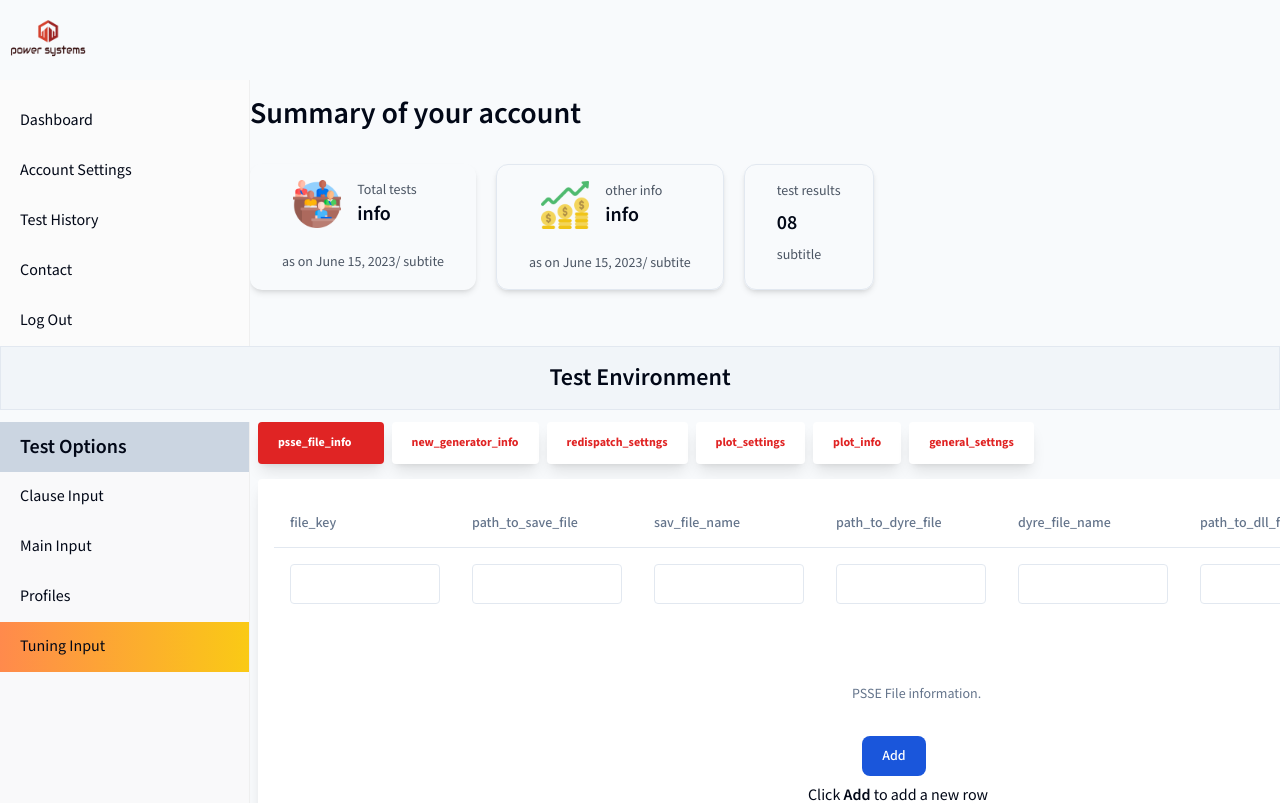
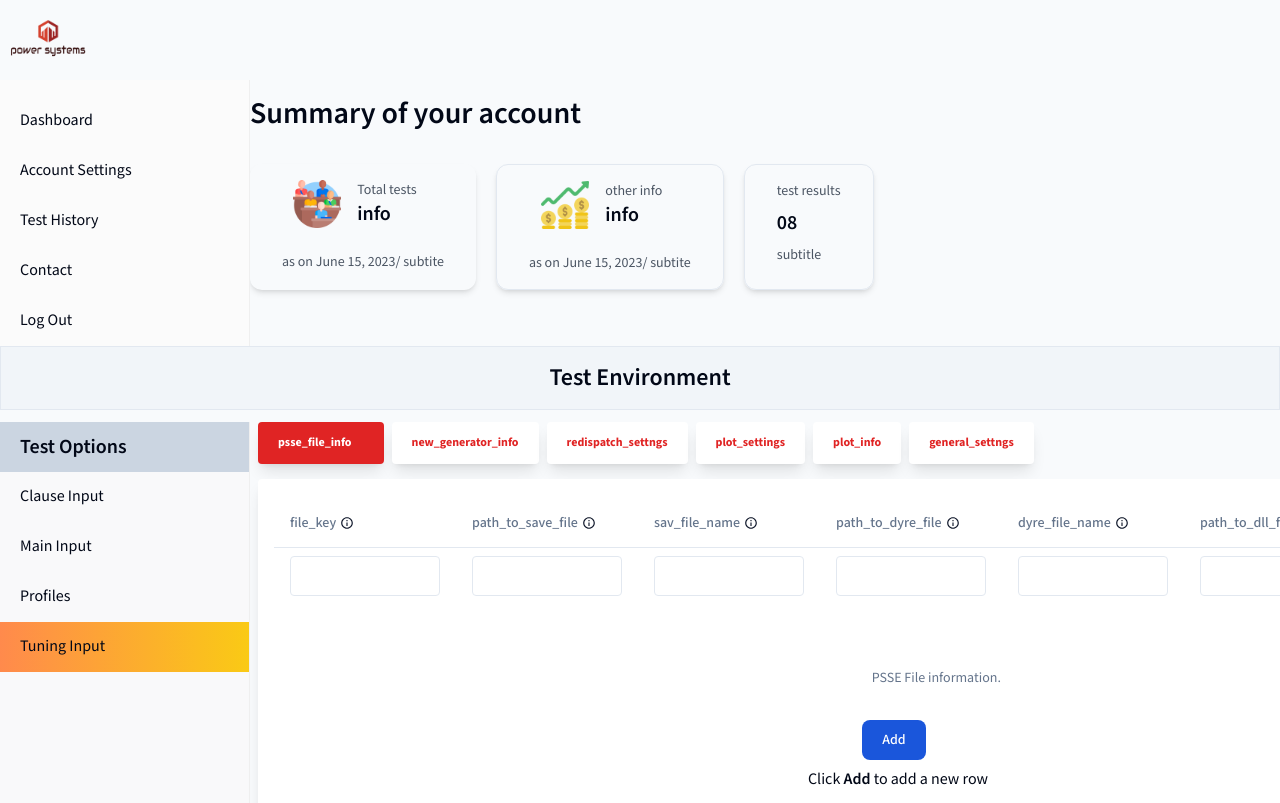
Before and after one commit to sethumadh/power_system, a React (Vite) app: page / in a window 1280 px wide. Shown: the top 803 px of the page. Built offline with nearby package versions, Linux system fonts and the light colour scheme; a web font is replaced by a local one.

Commit message:
feat/add pop overs

```diff
--- a/package.json
+++ b/package.json
@@ -22,6 +22,7 @@
     "@mui/icons-material": "^5.11.16",
     "@mui/material": "^5.13.5",
     "@radix-ui/react-avatar": "^1.0.3",
+    "@radix-ui/react-hover-card": "^1.0.6",
     "@radix-ui/react-slot": "^1.0.2",
     "@radix-ui/react-toast": "^1.1.4",
     "@reduxjs/toolkit": "^1.9.5",
--- /dev/null
+++ b/src/components/HoverCard.tsx
@@ -0,0 +1,40 @@
+import { Avatar, AvatarFallback, AvatarImage } from "@/components/ui/avatar"
+import { Button } from "@/components/ui/button"
+import {
+  HoverCard,
+  HoverCardContent,
+  HoverCardTrigger,
+} from "@/components/ui/hover-card"
+import { icons } from "@/constant"
+
+type HoverCardInfoType = {
+  message?: string
+  title?: string
+}
+
+export function HoverCardInfo({ message, title }: HoverCardInfoType) {
+  return (
+    <HoverCard>
+      <HoverCardTrigger asChild>
+        <Button variant="link" className="p-1">
+          <icons.RiInformationLine />
+        </Button>
+      </HoverCardTrigger>
+      <HoverCardContent className="w-50">
+        <div className="flex justify-between items-center space-x-4">
+          {/* <Avatar> */}
+          <icons.MdOutlineAddAlert />
+          {/* <AvatarFallback>VC</AvatarFallback> */}
+          {/* </Avatar> */}
+          {/* <div className="space-y-1"> */}
+            {/* <h4 className="text-sm font-semibold">@{title}</h4> */}
+            <p className="text-sm">{message}</p>
+            {/* <div className="flex items-center pt-2">
+
+            </div> */}
+          {/* </div> */}
+        </div>
+      </HoverCardContent>
+    </HoverCard>
+  )
+}
--- a/src/components/MainTestOptions/TuningInput/PSSE_File_Info.tsx
+++ b/src/components/MainTestOptions/TuningInput/PSSE_File_Info.tsx
@@ -33,6 +33,7 @@ import {
 } from "@/redux/features/testSlice"
 import { Link } from "react-router-dom"
 import { icons } from "@/constant"
+import { HoverCardInfo } from "@/components/HoverCard"
 
 export type Psse_File_Info = z.infer<typeof PSSE_File_Info_Schema>
 type PSSE_File_Info = z.infer<typeof PSSE_File_Info_Schema_>
@@ -118,14 +119,94 @@ export default function PSSE_File_Info() {
           <TableCaption className="py-8">PSSE File information.</TableCaption>
           <TableHeader>
             <TableRow>
-              <TableHead className="w-[10px]">file_key</TableHead>
-              <TableHead className="w-[10px]">path_to_save_file</TableHead>
-              <TableHead className="w-[10px]">sav_file_name</TableHead>
-              <TableHead className="w-[10px]">path_to_dyre_file</TableHead>
-              <TableHead className="w-[10px]">dyre_file_name</TableHead>
-              <TableHead className="w-[10px]">path_to_dll_folder</TableHead>
-              <TableHead className="w-[10px]">case_selection</TableHead>
-              <TableHead className="w-[10px] text-center">action</TableHead>
+              <TableHead className="w-[10px] text-muted-foreground ">
+                <div className="flex items-center">
+                  <h1>file_key</h1>
+                  <div>
+                    <HoverCardInfo
+                      title="file_key"
+                      message={`file_key has to be unique in each row`}
+                    />
+                  </div>
+                </div>
+              </TableHead>
+              <TableHead className="w-[10px] text-muted-foreground ">
+                <div className="flex items-center">
+                  <h1>path_to_save_file</h1>
+                  <div className="w-">
+                    <HoverCardInfo
+                      title="file_key"
+                      message={`file_key has to be unique in each row`}
+                    />
+                  </div>
+                </div>
+              </TableHead>
+              <TableHead className="w-[10px] text-muted-foreground ">
+                <div className="flex items-center">
+                  <h1>sav_file_name</h1>
+                  <div>
+                    <HoverCardInfo
+                      title="file_key"
+                      message={`file_key has to be unique in each row`}
+                    />
+                  </div>
+                </div>
+              </TableHead>
+              <TableHead className="w-[10px] text-muted-foreground ">
+                <div className="flex items-center">
+                  <h1>path_to_dyre_file</h1>
+                  <div>
+                    <HoverCardInfo
+                      title="file_key"
+                      message={`file_key has to be unique in each row`}
+                    />
+                  </div>
+                </div>
+              </TableHead>
+              <TableHead className="w-[10px] text-muted-foreground ">
+                <div className="flex items-center">
+                  <h1>dyre_file_name</h1>
+                  <div>
+                    <HoverCardInfo
+                      title="file_key"
+                      message={`file_key has to be unique in each row`}
+                    />
+                  </div>
+                </div>
+              </TableHead>
+              <TableHead className="w-[10px] text-muted-foreground ">
+                <div className="flex items-center">
+                  <h1>path_to_dll_folder</h1>
+                  <div>
+                    <HoverCardInfo
+                      title="file_key"
+                      message={`file_key has to be unique in each row`}
+                    />
+                  </div>
+                </div>
+              </TableHead>
+              <TableHead className="w-[10px] text-muted-foreground ">
+                <div className="flex items-center">
+                  <h1>case_selection</h1>
+                  <div>
+                    <HoverCardInfo
+                      title="file_key"
+                      message={`file_key has to be unique in each row`}
+                    />
+                  </div>
+                </div>
+              </TableHead>
+              <TableHead className="w-[10px] text-muted-foreground ">
+                <div className="flex items-center">
+                  <h1>action</h1>
+                  <div>
+                    <HoverCardInfo
+                      title="file_key"
+                      message={`file_key has to be unique in each row`}
+                    />
+                  </div>
+                </div>
+              </TableHead>
             </TableRow>
           </TableHeader>
           <TableBody>
--- /dev/null
+++ b/src/components/ui/hover-card.tsx
@@ -0,0 +1,27 @@
+import * as React from "react"
+import * as HoverCardPrimitive from "@radix-ui/react-hover-card"
+
+import { cn } from "@/lib/utils"
+
+const HoverCard = HoverCardPrimitive.Root
+
+const HoverCardTrigger = HoverCardPrimitive.Trigger
+
+const HoverCardContent = React.forwardRef<
+  React.ElementRef<typeof HoverCardPrimitive.Content>,
+  React.ComponentPropsWithoutRef<typeof HoverCardPrimitive.Content>
+>(({ className, align = "center", sideOffset = 4, ...props }, ref) => (
+  <HoverCardPrimitive.Content
+    ref={ref}
+    align={align}
+    sideOffset={sideOffset}
+    className={cn(
+      "z-50 w-64 rounded-md border bg-popover p-4 text-popover-foreground shadow-md outline-none data-[state=open]:animate-in data-[state=closed]:animate-out data-[state=closed]:fade-out-0 data-[state=open]:fade-in-0 data-[state=closed]:zoom-out-95 data-[state=open]:zoom-in-95 data-[side=bottom]:slide-in-from-top-2 data-[side=left]:slide-in-from-right-2 data-[side=right]:slide-in-from-left-2 data-[side=top]:slide-in-from-bottom-2",
+      className
+    )}
+    {...props}
+  />
+))
+HoverCardContent.displayName = HoverCardPrimitive.Content.displayName
+
+export { HoverCard, HoverCardTrigger, HoverCardContent }
--- a/src/components/ui/table.tsx
+++ b/src/components/ui/table.tsx
@@ -84,7 +84,7 @@ const TableCell = React.forwardRef<
 >(({ className, ...props }, ref) => (
   <td
     ref={ref}
-    className={cn("p-4 align-middle [&:has([role=checkbox])]:pr-0", className)}
+    className={cn("px-4 py-2 align-middle [&:has([role=checkbox])]:pr-0", className)}
     {...props}
   />
 ))
--- a/src/constant/icons.ts
+++ b/src/constant/icons.ts
@@ -24,6 +24,10 @@ import { FcClock } from "react-icons/fc"
 import InsightsIcon from "@mui/icons-material/Insights"
 import OnlinePredictionIcon from "@mui/icons-material/OnlinePrediction"
 import { RiDeleteBin5Line } from "react-icons/ri"
+import { RiInformationLine } from "react-icons/ri"
+import { MdOutlineAddAlert } from "react-icons/md";
+
+MdOutlineAddAlert
 
 import {
   PresentationChartBarIcon,
@@ -32,6 +36,8 @@ import {
 } from "@heroicons/react/24/solid"
 
 export default {
+  MdOutlineAddAlert,
+  RiInformationLine,
   RiDeleteBin5Line,
   InsightsIcon,
   OnlinePredictionIcon,
```
Also changed, not shown: 1 other file (tests, documents, lock files or other folders).
